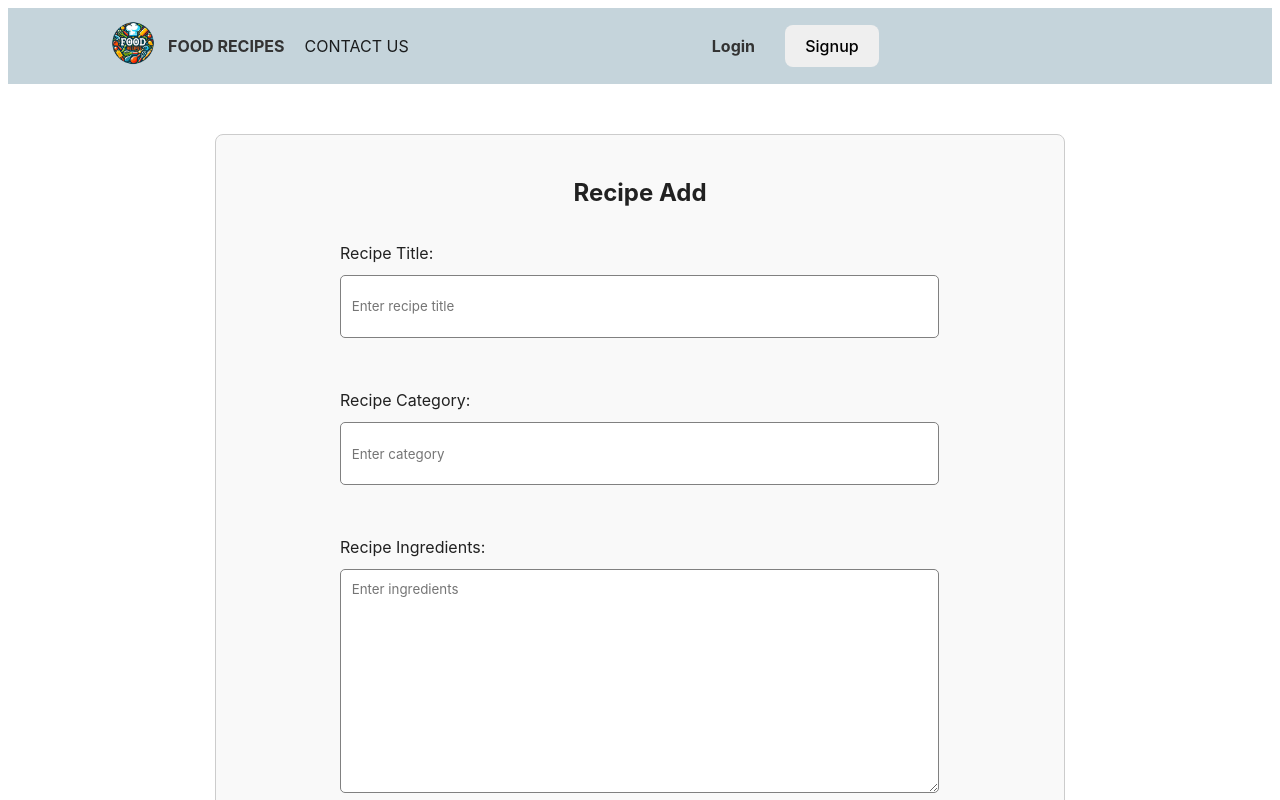
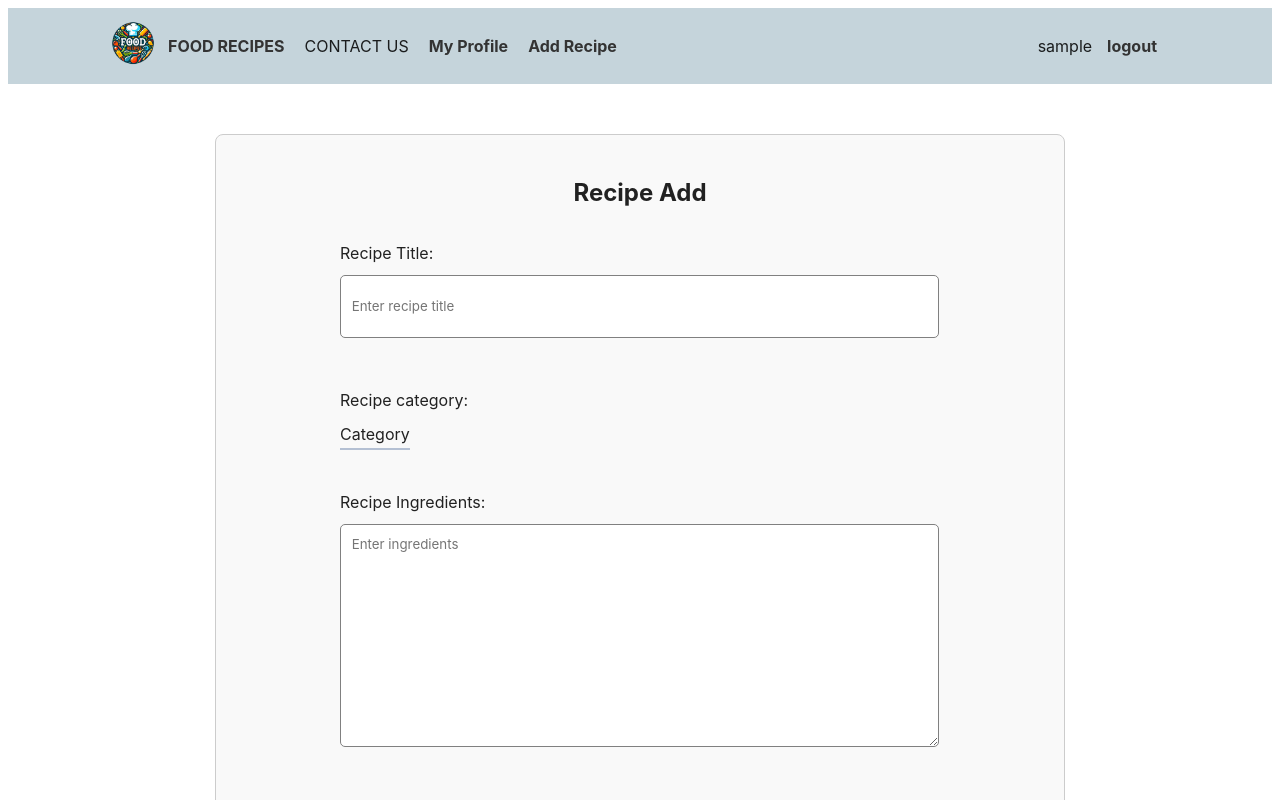
Before and after one commit to mbm1337/CA-3.Frontend.Project, a React (Vite) app: page /add-recipe in a window 1280 px wide. Shown: the top 800 px of the page. Built offline with nearby package versions, Linux system fonts and the light colour scheme; sample sign-in values are in the browser's storage.

Commit message:
xd
mangler at fix category

```diff
--- a/src/App.jsx
+++ b/src/App.jsx
@@ -1,5 +1,5 @@
-import React, { useState, useEffect} from 'react';
-import { BrowserRouter as Router, Route, Routes,Link ,Outlet} from 'react-router-dom';
+import React, { useState } from 'react';
+import { BrowserRouter as Router, Route, Routes } from 'react-router-dom';
 
 import Login from './auth/Login';
 import FoodRecipeList from './Pages/FoodRecipeList';
@@ -10,34 +10,35 @@ import Home from './layout/home';
 import EditRecipe from './Pages/EditRecipe';
 import UserRecipes from './Pages/UserRecipes';
 import AdminPanel from './Pages/AdminPanel';
-
-import "./App.css"
+import Logout from './auth/Logout';
+import ProtectedRoute from './auth/ProtectedRoutes';
+import "./App.css";
+import PublicRoutes from './Pages/PublicRoutes';
 
 function App() {
- /*  const [isAuthenticated, setIsAuthenticated] = useState(() => {
- return localStorage.getItem('token') ? true : false;
+  //isAuthenticated is being extracted from local storage we connot set it to false otherwise i will logout autmatically
+  const [isAuthenticated, setIsAuthenticated] = useState(() => {
+    return localStorage.getItem('token') ? true : false;
+  });  const handleLogout = () => {
 
-   });
-   useEffect(() => {
-  }, [isAuthenticated]);*/
+    setIsAuthenticated(false);
+  };
 
-  const [isAuthenticated, setIsAuthenticated] = useState(false)
+
   return (
     <Router>
       <div>
         <NavigationBar isAuthenticated={isAuthenticated} />
         <Routes>
           <Route path="/" element={<Home />} />
-
-          <Route path="/login"  element={<Login setIsAuthenticated={setIsAuthenticated}  />} />
+          <Route path="/login" element={<PublicRoutes isAuthenticated={isAuthenticated} component={<Login />}></PublicRoutes>} />
           <Route path="/signup" element={<Register setIsAuthenticated={setIsAuthenticated} />} />
-          <Route path="/add-recipe" element={<AddRecipe isloggedin = {setIsAuthenticated}/>} />
-          <Route path="/my-recipes" element={<UserRecipes />} />
-          <Route path="/edit-recipe/:id" element={<EditRecipe />} />
-          <Route path="/food-recipe" element={<FoodRecipeList />} >
-          </Route>
+          <Route path="/add-recipe" element={<ProtectedRoute isAuthenticated={isAuthenticated} component={<AddRecipe />}></ProtectedRoute>} />
+          <Route path="/my-recipes" element={<ProtectedRoute isAuthenticated={isAuthenticated} component={<UserRecipes />}></ProtectedRoute>} />
+          <Route path="/edit-recipe/:id" element={<ProtectedRoute isAuthenticated={isAuthenticated} component={<EditRecipe />}></ProtectedRoute>} />
+          <Route path="/food-recipe" element={<FoodRecipeList />} />
+          <Route path="/logout" element={<Logout onLogout={handleLogout} />} />
           <Route path="/admin" element={<AdminPanel />} />
-
         </Routes>
       </div>
     </Router>
--- a/src/Pages/FoodRecipeList.jsx
+++ b/src/Pages/FoodRecipeList.jsx
@@ -35,7 +35,7 @@ const FoodRecipeList = () => {
   };
 
   const filteredRecipes = recipes.filter(recipe =>
-      recipe.title.toLowerCase().includes(searchQuery.toLowerCase()) &&
+      recipe.name.toLowerCase().includes(searchQuery.toLowerCase()) &&
       (filterCategory ? recipe.category.toLowerCase() === filterCategory.toLowerCase() : true)
   );
 
@@ -63,13 +63,12 @@ const FoodRecipeList = () => {
           <div className='recipes-list'>
               {filteredRecipes.map((recipe) => (
                   <div key={recipe.id} className='recipe-item'>
-                      <img src={recipe.image} alt={recipe.title} style={{ maxWidth: '200px' }} />
+                      <img src={recipe.image} alt={recipe.name} style={{ maxWidth: '200px' }} />
                       <div className='recipe-details'>
-                          <h3>{recipe.title}</h3>
+                          <h3>{recipe.name}</h3>
                           <p><strong>Ingredients:</strong> {recipe.ingredients}</p>
                           <p><strong>Instructions:</strong> {recipe.instructions}</p>
                           <p><strong>Category:</strong> {recipe.category}</p>
-                          <p><strong>Rating:</strong> {recipe.review}</p>
                       </div>
                   </div>
               ))}
--- /dev/null
+++ b/src/Pages/PublicRoutes.jsx
@@ -0,0 +1,17 @@
+import {useNavigate} from "react-router-dom";
+import {useEffect} from "react";
+
+//this page is to track if the user is logged in, if he is logged in he ccant login again or signup
+export default function PublicRoutes({isAuthenticated, component}) {
+    const navigate = useNavigate();
+
+    useEffect(() => {
+        //if user is logged in he must no go to login in page it will navigate him to home
+
+        if (isAuthenticated) {
+            navigate('/');
+        }
+    }, []);//
+
+    if(!isAuthenticated || isAuthenticated == undefined)  return <>{component}</>;
+}
--- a/src/Pages/addRecipe.jsx
+++ b/src/Pages/addRecipe.jsx
@@ -1,8 +1,14 @@
 import React, { useState } from 'react';
 import { useNavigate } from 'react-router-dom';
 import { addRecipe } from '../service/ApiRecipes';
+import Category from './Category';
 
-const AddRecipe = ({ setUpdated, updated, isloggedin }) => {
+const AddRecipe = () => {
+  const [updated, setUpdated] = useState('');
+
+
+
+
   const initialRecipe = {
     title: '',
     category: '',
@@ -32,14 +38,18 @@ const AddRecipe = ({ setUpdated, updated, isloggedin }) => {
     e.preventDefault();
 
     try {
+      const email = localStorage.getItem('username');
+
       const data = await addRecipe(
         recipe.name,
         recipe.category,
         recipe.ingredients,
         recipe.instructions,
-        imageUrl
+        imageUrl,
+        email
       );
       console.log('Recipe added successfully:', data);
+
       setUpdated(!updated);
       setRecipe(initialRecipe);
       navigate('/food-recipe');
@@ -64,15 +74,9 @@ const AddRecipe = ({ setUpdated, updated, isloggedin }) => {
           />
         </div>
         <div className="form-group">
-          <label>Recipe Category:</label>
-          <input
-            type="text"
-            value={recipe.category}
-            id="category"
-            placeholder="Enter category"
-            onChange={handleChange}
-            required
-          />
+        <label>Recipe category:</label>
+        <Category/>
+
         </div>
         <div className="form-group">
           <label>Recipe Ingredients:</label>
--- a/src/auth/Login.jsx
+++ b/src/auth/Login.jsx
@@ -64,10 +64,13 @@ const Login = ({ setIsAuthenticated }) => {
     try {
       const response = await login(username, password);
       console.log('Response', response);
-      if (response && response.token) {
+
+      if (response && response.token ) {
+        //resposnse sends dataa
         console.log('Login successful, navigating to /dashboard');
         localStorage.setItem('token', response.token); // Save token to localStorage
         localStorage.setItem('username', username);
+        console.log(username)
         setIsAuthenticated(true); // Update isAuthenticated
         navigate('/');
       } else {
--- a/src/auth/Logout.jsx
+++ b/src/auth/Logout.jsx
@@ -1,18 +1,19 @@
-import { useEffect } from 'react';
+import React, { useEffect } from 'react';
 import { useNavigate } from 'react-router-dom';
 
-const Logout = () => {
+const Logout = ({ onLogout }) => {
   const navigate = useNavigate();
 
   useEffect(() => {
-    sessionStorage.clear();
+
+    localStorage.clear();
+
+    onLogout();
+
     navigate('/');
-  }, []);
+  }, [onLogout, navigate]);
 
-  return (
-    <>
-    </>
-  );
+  return null;
 };
 
 export default Logout;
--- a/src/auth/protectedRoutes.jsx
+++ b/src/auth/protectedRoutes.jsx
@@ -2,7 +2,7 @@ import {useNavigate} from "react-router-dom";
 import {useEffect} from "react";
 
 //this page is to track if the user is logged in, if he is logged in he ccant login again or signup
-export function ProtectedRoute({isAuthenticated, component}) {
+export default function ProtectedRoute({isAuthenticated, component}) {
     const navigate = useNavigate();
 
      //routes that you dont want the user to see unless if he is logged in
@@ -11,7 +11,7 @@ export function ProtectedRoute({isAuthenticated, component}) {
         if (!isAuthenticated) {
             navigate('/login');
         }
-    }, [isLoggedIn, navigate]);//
+    }, []);//
 
-    if(isAuthenticated) return <>{componenet}</>;
+    if(isAuthenticated) return <>{component}</>;
 }
--- a/src/layout/NavBar.jsx
+++ b/src/layout/NavBar.jsx
@@ -1,21 +1,20 @@
+// NavigationBar.js
 import React from 'react';
 import { Link } from 'react-router-dom';
 import "../style/NavigationBar.css";
 import logo from "../assets/logo.png";
 import { useRef } from 'react';
+import Logout from '../auth/Logout';
 
-function NavigationBar({isAuthenticated}) {
+function NavigationBar({ isAuthenticated }) {
   const contactRef = useRef(null);
 
   const handleContactClick = () => {
     contactRef.current.scrollIntoView({ behavior: 'smooth' });
+  };
 
-  };
-  const username = localStorage.getItem('email');
-
-
-
-
+  const username = localStorage.getItem('username');
+// this for hsowing the link for lettig them works
   return (
     <header className="header" id="header">
       <div className="header-content">
@@ -25,29 +24,30 @@ function NavigationBar({isAuthenticated}) {
           </div>
           <nav>
             <ul>
+
               <li><Link to="/food-recipe">FOOD RECIPES</Link></li>
               <li><span onClick={handleContactClick}>CONTACT US</span></li>
-              {isAuthenticated && <li><Link to="/my-recipes">My profile</Link></li>}
-              {isAuthenticated && <li><Link to="/add-recipe">add recipe</Link></li>}
-              {isAuthenticated && <li><Link to="/edit-recipe/:id">edit recipe</Link></li>}
-
-
-
-
-
-
+              {isAuthenticated && <li><Link to="/my-recipes">My Profile</Link></li>}
+              {isAuthenticated && <li><Link to="/add-recipe">Add Recipe</Link></li>}
             </ul>
           </nav>
         </div>
         <div className="auth-buttons">
-        {!isAuthenticated && <Link to="/login">Login</Link>}
-          {!isAuthenticated && <Link to="/signup"><button>Signup</button></Link>}
+          {isAuthenticated ? (
+            <div className="user-info">
+              <span>{username}</span>
+              <Link to="/logout">logout</Link>
+
+
+            </div>
+          ) : (
+            <>
+              <Link to="/login">Login</Link>
+              <Link to="/signup"><button>Signup</button></Link>
+            </>
+          )}
         </div>
-        <nav>
-
-        </nav>
       </div>
-
     </header>
   );
 }
```
Also changed, not shown: src/Pages/PageNotFound.jsx (added, +12 -0 lines), src/auth/Register.jsx (+9 -10 lines).
